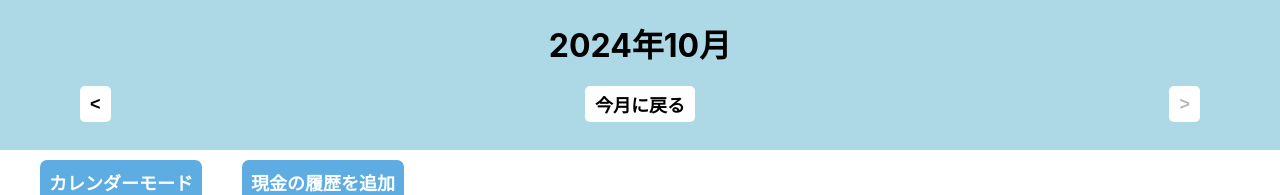
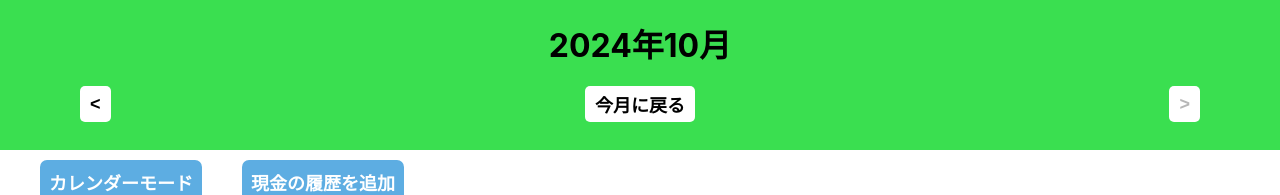
Before and after one commit to rikuyasan/kakeibo, a React (Create React App) app in the folder frontend/: page / in a window 1280 px wide. Shown: the top 195 px of the page. Built offline with nearby package versions, Linux system fonts and the light colour scheme; no server answers.

Commit message:
change header css

```diff
--- a/frontend/src/App.css
+++ b/frontend/src/App.css
@@ -288,7 +288,7 @@ button#submit:disabled {
 header {
   width: 100%; /* 幅いっぱいを指定 */
   height: 150px; /* 高さを50pxに指定 */
-  background: #ADD8E6; /* 背景色にグレーを指定 */
+  background: #3adf50; /* 背景色にグレーを指定 */
   padding: 20px 50px; /* ヘッダーに上下左右それぞれ余白を指定 */
   box-sizing: border-box; /* padding分を含んで幅を100%にするため */
   position: fixed; /* ウィンドウを基準に画面に固定 */
```
